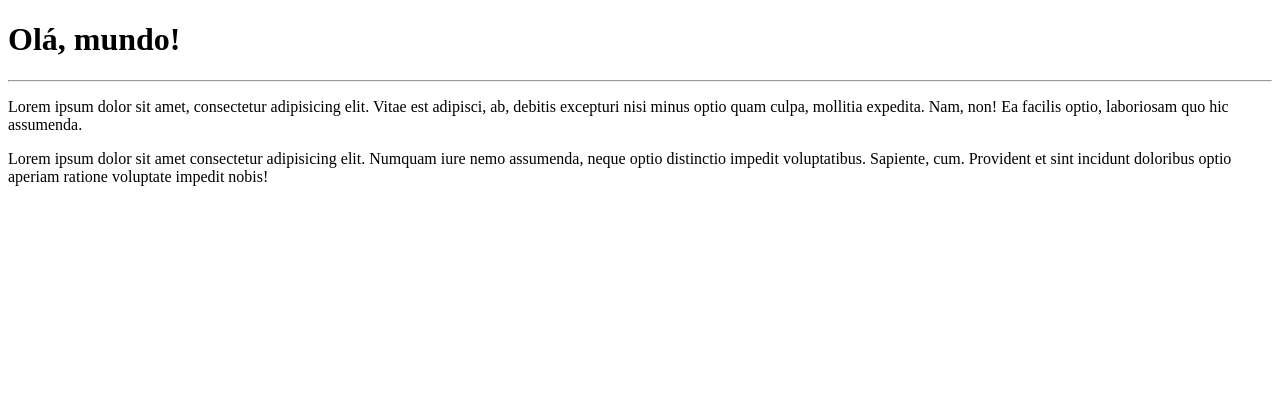
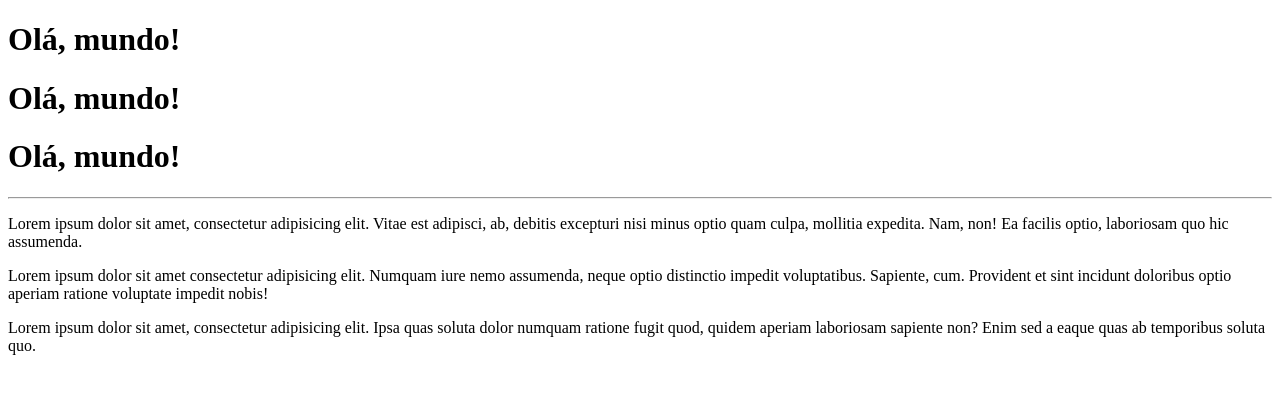
Before and after one commit to RikeTI/Ola-Mundo, a plain HTML site: page site-exemplo/index.html in a window 1280 px wide. Drawn offline with Linux system fonts and the light colour scheme.

Commit message:
Update index.html

```diff
--- a/site-exemplo/index.html
+++ b/site-exemplo/index.html
@@ -1,14 +1,17 @@
 <!DOCTYPE html>
-<html lang="pt-br">
+<html lang="pt-brz">
 <head>
     <meta charset="UTF-8">
     <meta name="viewport" content="width=device-width, initial-scale=1.0">
     <title>Meu primeiro site em repositório</title>
-</head>
-<body>
-    <h1>Olá, mundo!</h1>
+    </head>
+    <body>
+        <h1>Olá, mundo!</h1>
+        <h1>Olá, mundo!</h1>
+        <h1>Olá, mundo!</h1>
     <hr>
     <p>Lorem ipsum dolor sit amet, consectetur adipisicing elit. Vitae est adipisci, ab, debitis excepturi nisi minus optio quam culpa, mollitia expedita. Nam, non! Ea facilis optio, laboriosam quo hic assumenda.</p>
     <p>Lorem ipsum dolor sit amet consectetur adipisicing elit. Numquam iure nemo assumenda, neque optio distinctio impedit voluptatibus. Sapiente, cum. Provident et sint incidunt doloribus optio aperiam ratione voluptate impedit nobis!</p>
-</body>
+    <p>Lorem ipsum dolor sit amet, consectetur adipisicing elit. Ipsa quas soluta dolor numquam ratione fugit quod, quidem aperiam laboriosam sapiente non? Enim sed a eaque quas ab temporibus soluta quo.</p>
+    </body>
 </html>
```
